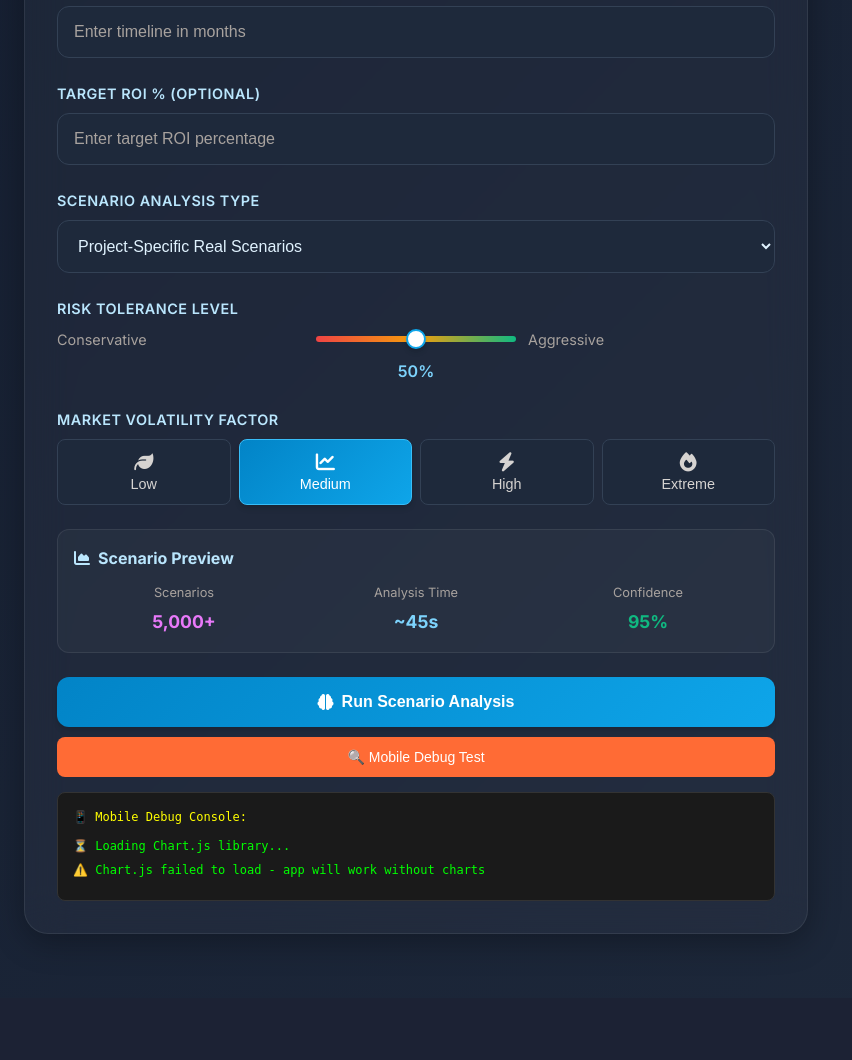
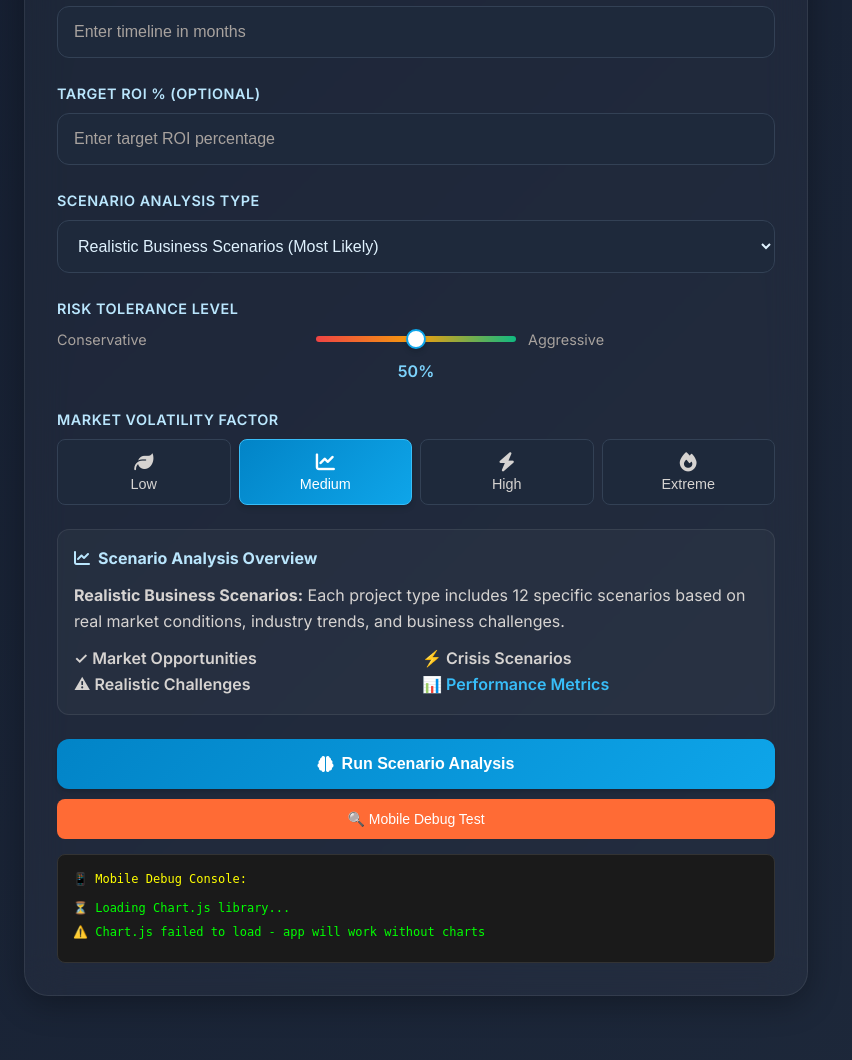
Before and after one commit to bullsbears682/AppM, a Flask app: page / in a window 1280 px wide. Shown: the part 2138-3198 px from the top of the page, without its empty margins (0-852 px from the left). Before the commit the page ends 3072 px from the top, so only its background shows below. Run offline with Flask 3, Linux system fonts and the light colour scheme; parts of the project's set-up code (start-up, migrations or seed data) failed here and were passed over; some libraries are stand-ins or nearby versions.

Commit message:
Checkpoint before follow-up message

```diff
--- a/templates/index.html
+++ b/templates/index.html
@@ -984,7 +984,11 @@
                      <div class="form-group">
                          <label class="form-label">Scenario Analysis Type</label>
                                                  <select id="scenarioType" class="form-select">
-                            <option value="project_specific">Project-Specific Real Scenarios</option>
+                            <option value="optimistic">Optimistic Market Conditions (Best Case)</option>
+                            <option value="realistic" selected>Realistic Business Scenarios (Most Likely)</option>
+                            <option value="conservative">Conservative Projections (Safe Estimates)</option>
+                            <option value="crisis">Crisis & Challenge Scenarios (Stress Test)</option>
+                            <option value="mixed">Mixed Reality (All Scenario Types)</option>
                         </select>
                      </div>
 
@@ -1031,7 +1035,7 @@
                          </div>
                      </div>
 
-                     <!-- Scenario Preview -->
+                                         <!-- Real Scenario Information -->
                     <div style="
                         background: var(--glass-bg);
                         border: 1px solid var(--glass-border);
@@ -1040,21 +1044,22 @@
                         margin-bottom: var(--space-6);
                     ">
                         <h4 style="color: var(--primary-200); margin-bottom: var(--space-3); display: flex; align-items: center; gap: var(--space-2);">
-                             <i class="fas fa-chart-area"></i>
-                             Scenario Preview
+                            <i class="fas fa-chart-line"></i>
+                            Scenario Analysis Overview
                         </h4>
-                         <div style="display: grid; grid-template-columns: repeat(3, 1fr); gap: var(--space-3); text-align: center;">
+                        <div style="color: var(--secondary-300); line-height: 1.6;">
+                            <p style="margin-bottom: var(--space-2);">
+                                <strong>Realistic Business Scenarios:</strong> Each project type includes 12 specific scenarios based on real market conditions, industry trends, and business challenges.
+                            </p>
+                            <div style="display: grid; grid-template-columns: repeat(2, 1fr); gap: var(--space-3); margin-top: var(--space-3);">
                                 <div>
-                                 <div style="color: var(--secondary-400); font-size: 0.8rem; margin-bottom: var(--space-1);">Scenarios</div>
-                                 <div id="scenarioCount" style="color: var(--accent-400); font-weight: 700; font-size: 1.1rem;">5,000+</div>
+                                    <div style="color: var(--success-400); font-weight: 600;">✓ Market Opportunities</div>
+                                    <div style="color: var(--warning-400); font-weight: 600;">⚠ Realistic Challenges</div>
                                 </div>
                                 <div>
-                                 <div style="color: var(--secondary-400); font-size: 0.8rem; margin-bottom: var(--space-1);">Analysis Time</div>
-                                 <div id="analysisTime" style="color: var(--primary-300); font-weight: 700; font-size: 1.1rem;">~45s</div>
-                             </div>
-                             <div>
-                                 <div style="color: var(--secondary-400); font-size: 0.8rem; margin-bottom: var(--space-1);">Confidence</div>
-                                 <div id="confidenceLevel" style="color: var(--success-500); font-weight: 700; font-size: 1.1rem;">95%</div>
+                                    <div style="color: var(--error-400); font-weight: 600;">⚡ Crisis Scenarios</div>
+                                    <div style="color: var(--primary-400); font-weight: 600;">📊 Performance Metrics</div>
+                                </div>
                             </div>
                         </div>
                     </div>
@@ -1721,12 +1726,13 @@
                   }
 
         // Get project-specific realistic business scenarios
-        function getProjectSpecificScenarios(projectType, companySize, industry) {
-            const scenarios = [];
+        function getProjectSpecificScenarios(projectType, companySize, industry, scenarioType = 'realistic') {
+            const allScenarios = [];
+            let scenarios = [];
 
             // E-COMMERCE PLATFORM SCENARIOS
             if (projectType === 'ecommerce_platform') {
-                scenarios.push(
+                allScenarios.push(
                     // OPTIMISTIC SCENARIOS
                     { name: "Viral Product Launch", roiMultiplier: 1.8, probability: 0.15, description: "Product goes viral on social media, 500% sales increase" },
                     { name: "SEO Dominance", roiMultiplier: 1.5, probability: 0.20, description: "E-commerce site ranks #1 for all product categories" },
```
Lines whose indentation alone changed are shown as unchanged.
